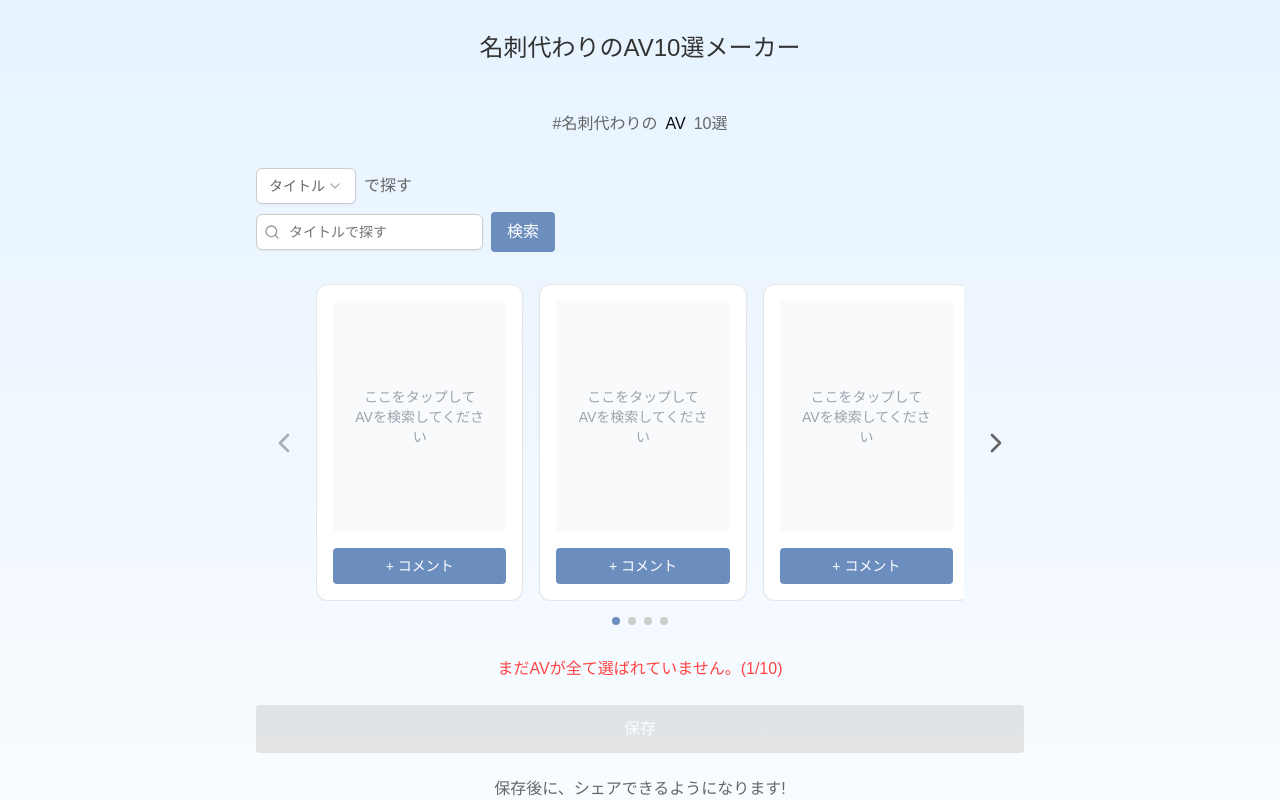
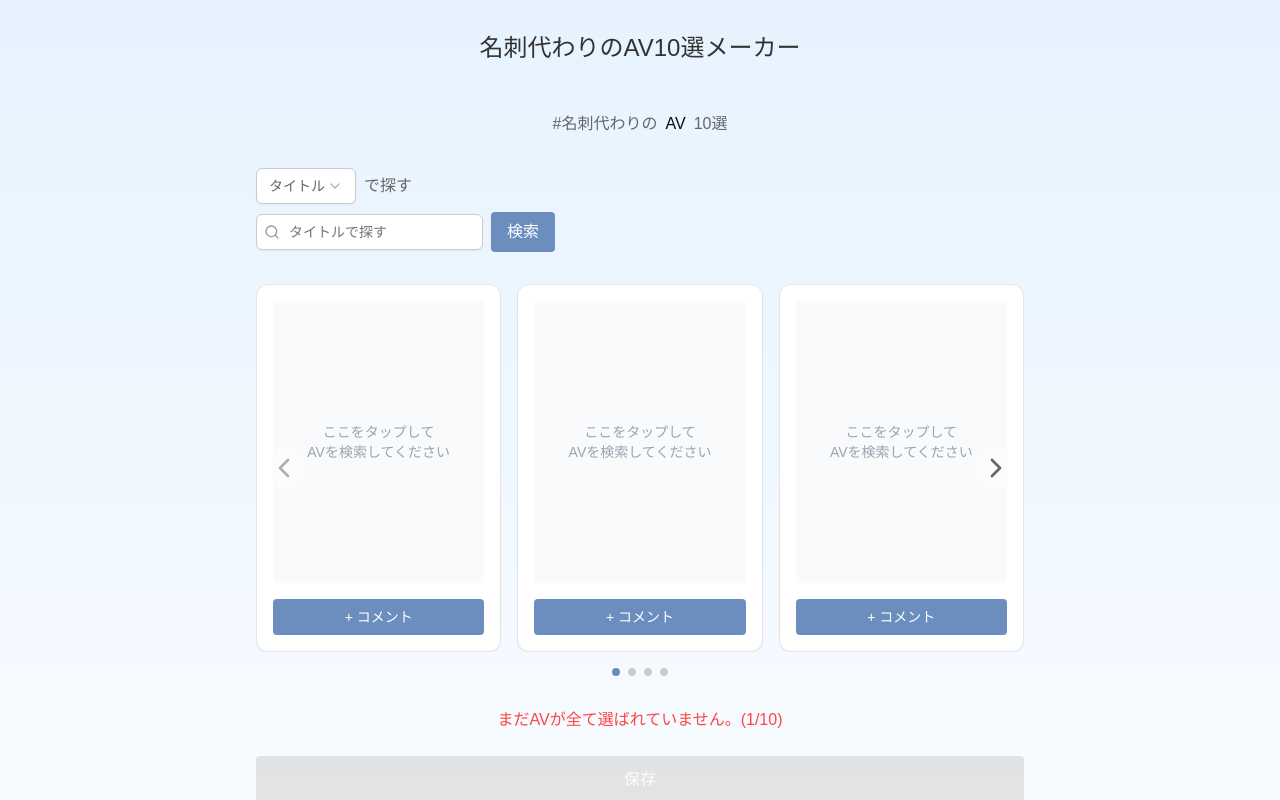
Before and after one commit to cawauchi6204/tenavsmaker, a Next.js app: page / in a window 1280 px wide. Shown: the top 800 px of the page. Built offline with nearby package versions, Linux system fonts and the light colour scheme.

Commit message:
✨ UI修正

```diff
--- a/book-selector.tsx
+++ b/book-selector.tsx
@@ -137,16 +137,8 @@ export default function BookSelector() {
         </div>
 
         <div className="relative mb-8">
-          <div className="flex justify-center items-center gap-4">
-            <button
-              className="text-[#666] hover:text-[#333] transition-colors disabled:opacity-50 disabled:cursor-not-allowed"
-              onClick={() => setCurrentSlide((prev) => Math.max(0, prev - 1))}
-              disabled={currentSlide === 0}
-            >
-              <ChevronLeft className="h-8 w-8" />
-            </button>
-
-            <div className="flex gap-4 overflow-hidden relative w-full max-w-[648px] min-w-[300px]">
+          <div className="relative w-full">
+            <div className="flex gap-4 overflow-hidden w-full">
               <AnimatePresence mode="wait">
                 <motion.div
                   key={currentSlide}
@@ -165,7 +157,7 @@ export default function BookSelector() {
                   {visibleSlides.map((slide) => (
                     <div
                       key={slide.id}
-                      className="w-[32%] min-w-[90px] flex-shrink-0"
+                      className="w-full flex-1"
                       onClick={() => handleBookSelect(slide)}
                     >
                       <Card className="p-2 md:p-4 bg-white shadow-sm hover:shadow-md transition-shadow cursor-pointer">
@@ -187,10 +179,16 @@ export default function BookSelector() {
             </div>
 
             <button
-              className="text-[#666] hover:text-[#333] transition-colors disabled:opacity-50 disabled:cursor-not-allowed"
-              onClick={() =>
-                setCurrentSlide((prev) => Math.min(maxPage, prev + 1))
-              }
+              className="absolute left-2 top-1/2 -translate-y-1/2 text-[#666] hover:text-[#333] transition-colors disabled:opacity-50 disabled:cursor-not-allowed bg-white/50 rounded-full p-1"
+              onClick={() => setCurrentSlide((prev) => Math.max(0, prev - 1))}
+              disabled={currentSlide === 0}
+            >
+              <ChevronLeft className="h-8 w-8" />
+            </button>
+
+            <button
+              className="absolute right-2 top-1/2 -translate-y-1/2 text-[#666] hover:text-[#333] transition-colors disabled:opacity-50 disabled:cursor-not-allowed bg-white/50 rounded-full p-1"
+              onClick={() => setCurrentSlide((prev) => Math.min(maxPage, prev + 1))}
               disabled={currentSlide === maxPage}
             >
               <ChevronRight className="h-8 w-8" />
```
